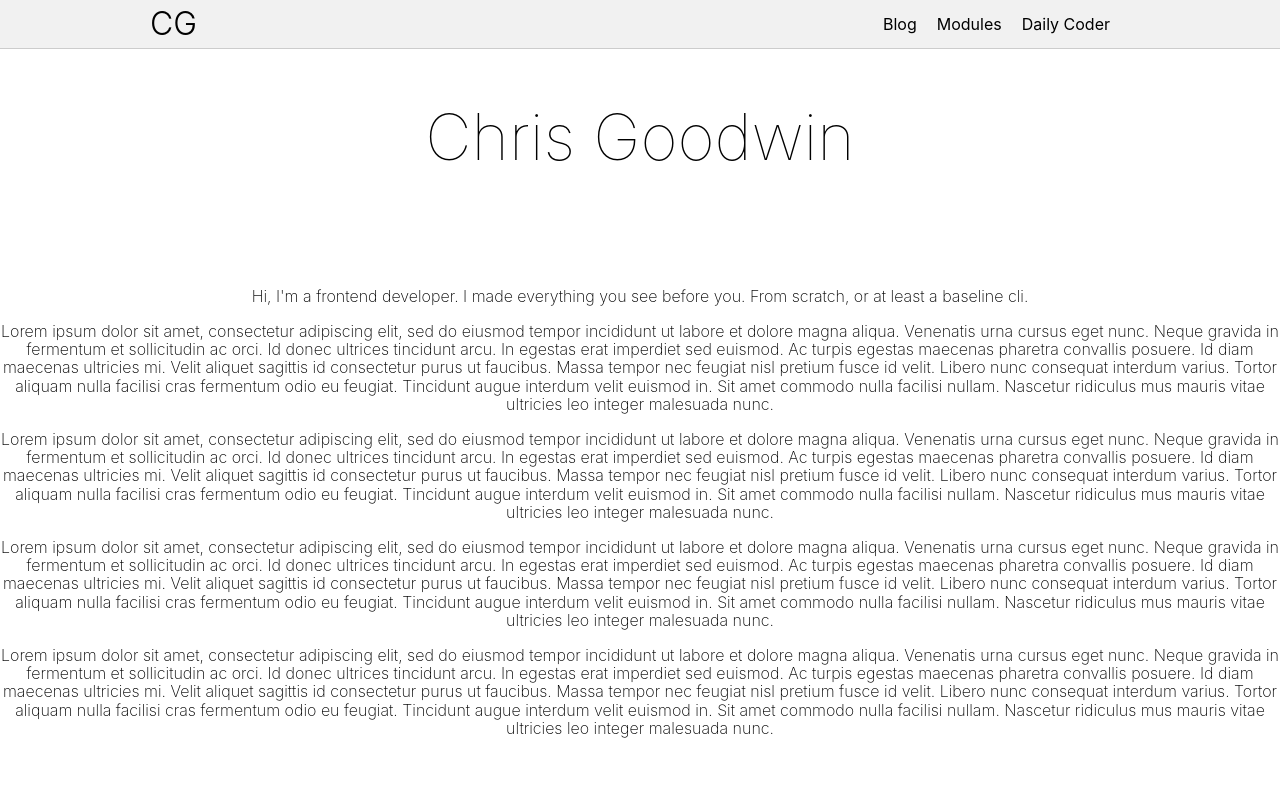
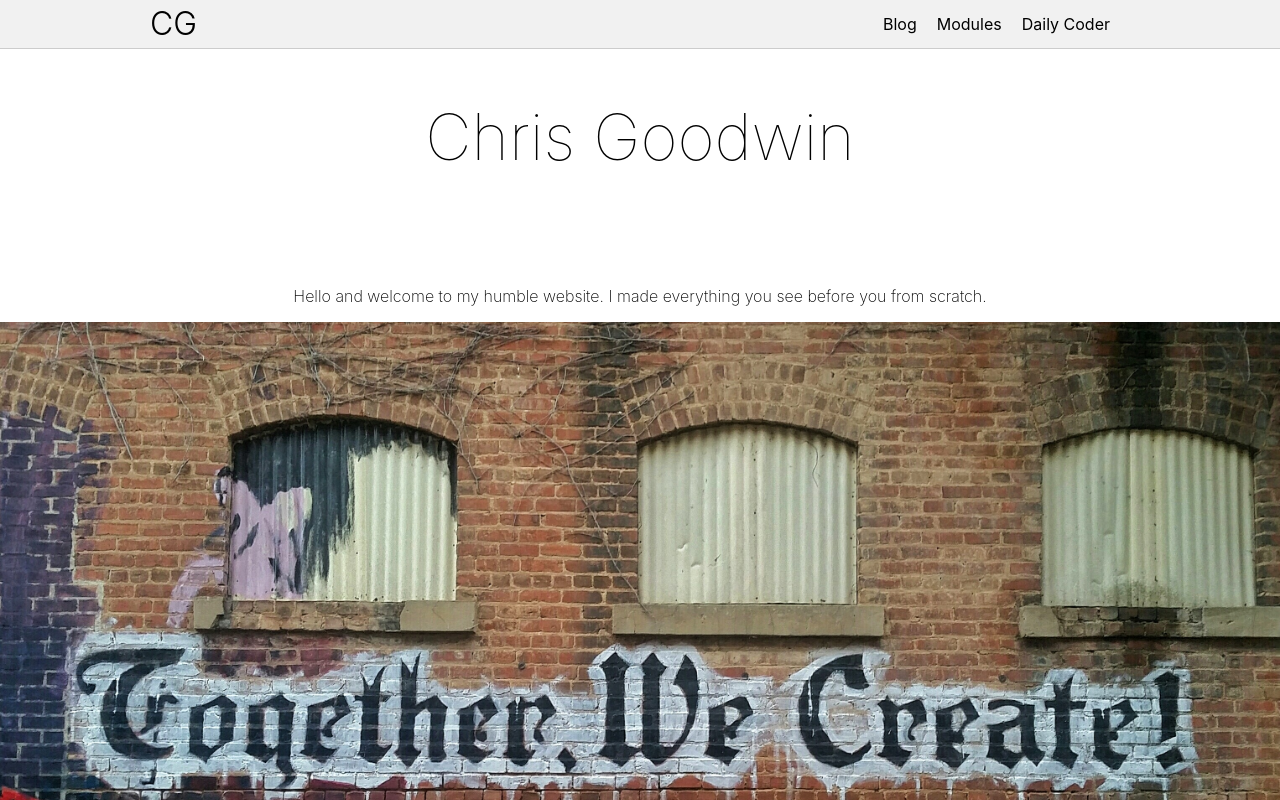
Before and after one commit to SentientBicycle/chrisgoodwinio, a React (Create React App) app: page / in a window 1280 px wide. Shown: the top 800 px of the page. Built offline with nearby package versions, Linux system fonts and the light colour scheme.

Commit message:
Added image and set figure in main.

```diff
--- a/src/modules/Main/Main.js
+++ b/src/modules/Main/Main.js
@@ -1,18 +1,23 @@
 import React, { Component } from 'react';
 import style from './Main.module.css';
 import DropFades from './components/DropFade/DropFades';
+import HeaderImage from './resources/my-life-through-a-lens-110632-unsplash.jpg'
 
 class Main extends Component {
   render() {
     return (
+    	<React.Fragment>
       <section className={style.main}>
         <h1 className={style['title-header']}>Chris Goodwin</h1>
         <DropFades/>
-      	<p>Hi, I'm a frontend developer.  I made everything you see before you.  From scratch, or at least a baseline cli.</p>      	<p>Lorem ipsum dolor sit amet, consectetur adipiscing elit, sed do eiusmod tempor incididunt ut labore et dolore magna aliqua. Venenatis urna cursus eget nunc. Neque gravida in fermentum et sollicitudin ac orci. Id donec ultrices tincidunt arcu. In egestas erat imperdiet sed euismod. Ac turpis egestas maecenas pharetra convallis posuere. Id diam maecenas ultricies mi. Velit aliquet sagittis id consectetur purus ut faucibus. Massa tempor nec feugiat nisl pretium fusce id velit. Libero nunc consequat interdum varius. Tortor aliquam nulla facilisi cras fermentum odio eu feugiat. Tincidunt augue interdum velit euismod in. Sit amet commodo nulla facilisi nullam. Nascetur ridiculus mus mauris vitae ultricies leo integer malesuada nunc.</p>
-      	<p>Lorem ipsum dolor sit amet, consectetur adipiscing elit, sed do eiusmod tempor incididunt ut labore et dolore magna aliqua. Venenatis urna cursus eget nunc. Neque gravida in fermentum et sollicitudin ac orci. Id donec ultrices tincidunt arcu. In egestas erat imperdiet sed euismod. Ac turpis egestas maecenas pharetra convallis posuere. Id diam maecenas ultricies mi. Velit aliquet sagittis id consectetur purus ut faucibus. Massa tempor nec feugiat nisl pretium fusce id velit. Libero nunc consequat interdum varius. Tortor aliquam nulla facilisi cras fermentum odio eu feugiat. Tincidunt augue interdum velit euismod in. Sit amet commodo nulla facilisi nullam. Nascetur ridiculus mus mauris vitae ultricies leo integer malesuada nunc.</p>
-      	<p>Lorem ipsum dolor sit amet, consectetur adipiscing elit, sed do eiusmod tempor incididunt ut labore et dolore magna aliqua. Venenatis urna cursus eget nunc. Neque gravida in fermentum et sollicitudin ac orci. Id donec ultrices tincidunt arcu. In egestas erat imperdiet sed euismod. Ac turpis egestas maecenas pharetra convallis posuere. Id diam maecenas ultricies mi. Velit aliquet sagittis id consectetur purus ut faucibus. Massa tempor nec feugiat nisl pretium fusce id velit. Libero nunc consequat interdum varius. Tortor aliquam nulla facilisi cras fermentum odio eu feugiat. Tincidunt augue interdum velit euismod in. Sit amet commodo nulla facilisi nullam. Nascetur ridiculus mus mauris vitae ultricies leo integer malesuada nunc.</p>
-      	<p>Lorem ipsum dolor sit amet, consectetur adipiscing elit, sed do eiusmod tempor incididunt ut labore et dolore magna aliqua. Venenatis urna cursus eget nunc. Neque gravida in fermentum et sollicitudin ac orci. Id donec ultrices tincidunt arcu. In egestas erat imperdiet sed euismod. Ac turpis egestas maecenas pharetra convallis posuere. Id diam maecenas ultricies mi. Velit aliquet sagittis id consectetur purus ut faucibus. Massa tempor nec feugiat nisl pretium fusce id velit. Libero nunc consequat interdum varius. Tortor aliquam nulla facilisi cras fermentum odio eu feugiat. Tincidunt augue interdum velit euismod in. Sit amet commodo nulla facilisi nullam. Nascetur ridiculus mus mauris vitae ultricies leo integer malesuada nunc.</p>
+      	<p>Hello and welcome to my humble website.  I made everything you see before you from scratch.</p>
       </section>
+      <section>
+      <figure className={style.figure}>
+      		<img className={style.image} src={HeaderImage} />
+      	</figure>
+      </section>
+      </React.Fragment>
     );
   }
 }
--- a/src/modules/Main/Main.module.css
+++ b/src/modules/Main/Main.module.css
@@ -11,4 +11,14 @@
 
 .h2 {
 	float: left;
+
+	color: white;
 }
+
+
+.figure {
+	margin: 0;
+}
+.image {
+	width: 100%;
+}
--- a/src/modules/Main/components/DropFade/DropFade.module.css
+++ b/src/modules/Main/components/DropFade/DropFade.module.css
@@ -26,7 +26,6 @@
   flex-direction: row;
   margin-left: auto;
   margin-right: auto;
-  width: 50%;
 }
 
 
--- a/src/modules/Main/components/DropFade/DropFades.js
+++ b/src/modules/Main/components/DropFade/DropFades.js
@@ -8,7 +8,7 @@ class DropFades extends Component {
 
 
   render (){
-  	const words = ['Is\u00a0Hard\u00a0Working', 'Is\u00a0Efficient', 'Is\u00a0Focused', 'Is\u00a0Energetic', 'Has\u00a0a\u00a0Pteradactyl', 'Is\u00a0Color\u00a0Blind', 'Can\'t\u00a0Digest\u00a0Lactose' ];
+  	const words = ['Is\u00a0Hard\u00a0Working', 'Is\u00a0Efficient', 'Is\u00a0Focused', 'Is\u00a0Energetic', 'Has\u00a0a\u00a0Pteradactyl'];
   	const tagtype = 'h2';
   	return (
   		<div className={styles['parent-container']}>
```
Also changed, not shown: src/modules/Main/resources/my-life-through-a-lens-110632-unsplash.jpg (added), 1 other file (tests, documents, lock files or other folders).
